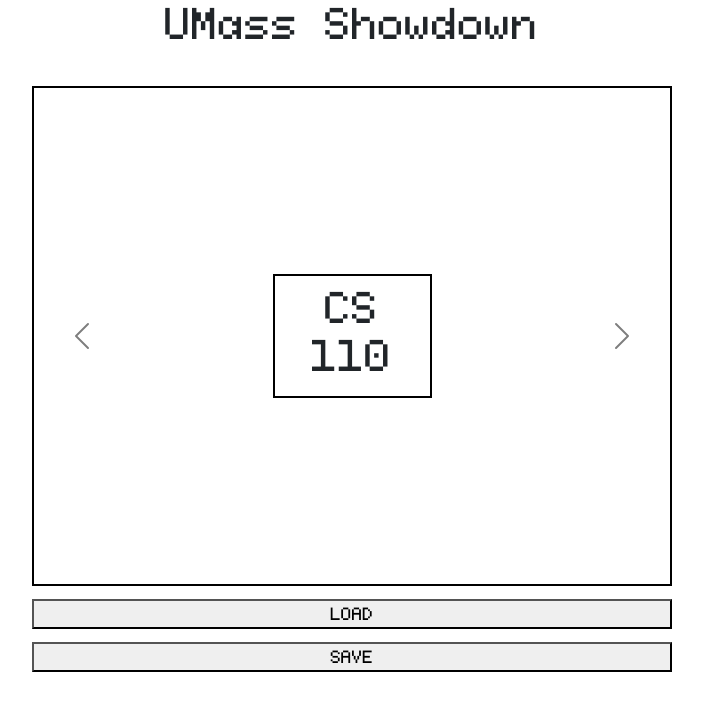
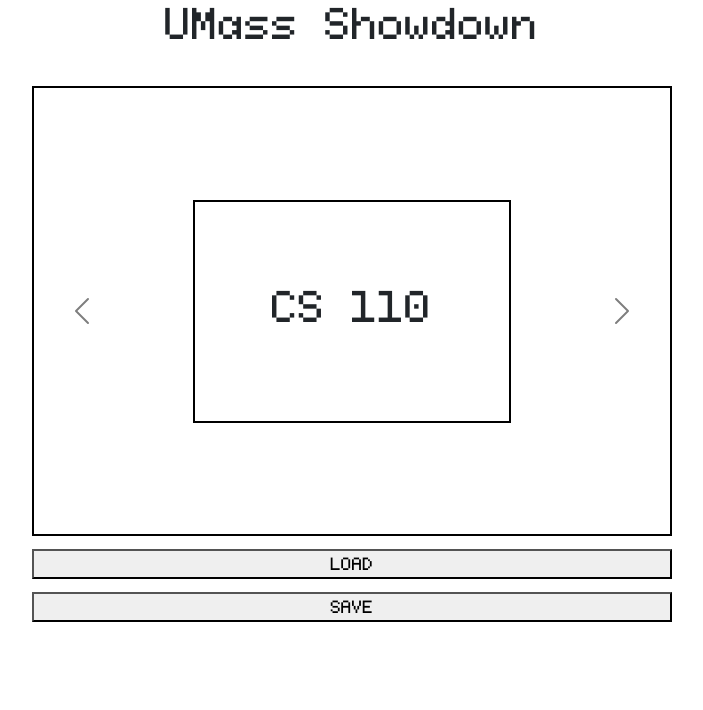
Before and after one commit to Pndablob/UMassShowdown, a React (Create React App) app: page / in a window 1280 px wide. Shown: the top 710 px of the page, without its empty margins (288-991 px from the left). Built offline with nearby package versions, Linux system fonts and the light colour scheme.

Commit message:
added template for downloading json file

```diff
--- a/src/LevelSelect/ImageCarousel.css
+++ b/src/LevelSelect/ImageCarousel.css
@@ -2,7 +2,7 @@
     display: flex;
     border: 2px solid black;
     width: 50%;
-    height: 500px;
+    height: 450px;
     margin-left: 25%;
     margin-right: 25%;
 }
@@ -11,8 +11,8 @@
     display: flex;
     text-align: center;
     align-items: center;
-    width: 25%;
-    height: 25%;
+    width: 50%;
+    height: 50%;
     margin: auto;
     border: 2px solid black;
 }
--- a/src/LevelSelect/LevelSelect.tsx
+++ b/src/LevelSelect/LevelSelect.tsx
@@ -1,16 +1,31 @@
 import React from 'react';
 import ImageCarousel from './ImageCarousel';
-import RetroButton from '../RetroButton/RetroButton';
+import RetroButtonJSON from '../RetroButton/RetroButtonJSON';
 import './LevelSelect.css'
+
+const handleSaveJSON = (data: any, filename: string) => {
+  const blob = new Blob([JSON.stringify(data, null, 2)], { type: 'application/json' });
+  const url = URL.createObjectURL(blob);
+
+  const link = document.createElement('a');
+  link.href = url;
+  link.setAttribute('download', filename);
+
+  document.body.appendChild(link);
+  link.click();
+  document.body.removeChild(link);
+};
+
+const jsonData = { name: 'John', age: 30 };
 
 function LevelSelect({globalState, setGlobalState}: any) {
   return (
     <div>
         <h1 className='level-select-title'>UMass Showdown</h1>
         <ImageCarousel/>
-        <RetroButton>LOAD</RetroButton>
+        <RetroButtonJSON onClick={() => handleSaveJSON(jsonData, 'data.json')}>LOAD</RetroButtonJSON>
         <br/>
-        <RetroButton>SAVE</RetroButton>
+        <RetroButtonJSON onClick={() => handleSaveJSON(jsonData, 'data.json')}>SAVE</RetroButtonJSON>
     </div>
   );
 }
--- /dev/null
+++ b/src/RetroButton/RetroButtonJSON.tsx
@@ -0,0 +1,17 @@
+import React, { ReactNode } from 'react';
+import styles from './RetroButton.module.css';
+
+interface RetroButtonProps {
+  onClick: () => void; // Type the onClick prop as a function that takes no arguments and returns void
+  children: ReactNode;  // To accept any children inside the button (like text or other elements)
+}
+
+function RetroButton({ onClick, children }: RetroButtonProps) {
+  return (
+    <button className={styles['retro-button']} onClick={onClick}>
+      {children}  {/* Display the children inside the button */}
+    </button>
+  );
+}
+
+export default RetroButton;
```
Also changed, not shown: src/LevelSelect/ImageCarousel.tsx (+1 -6 lines).
